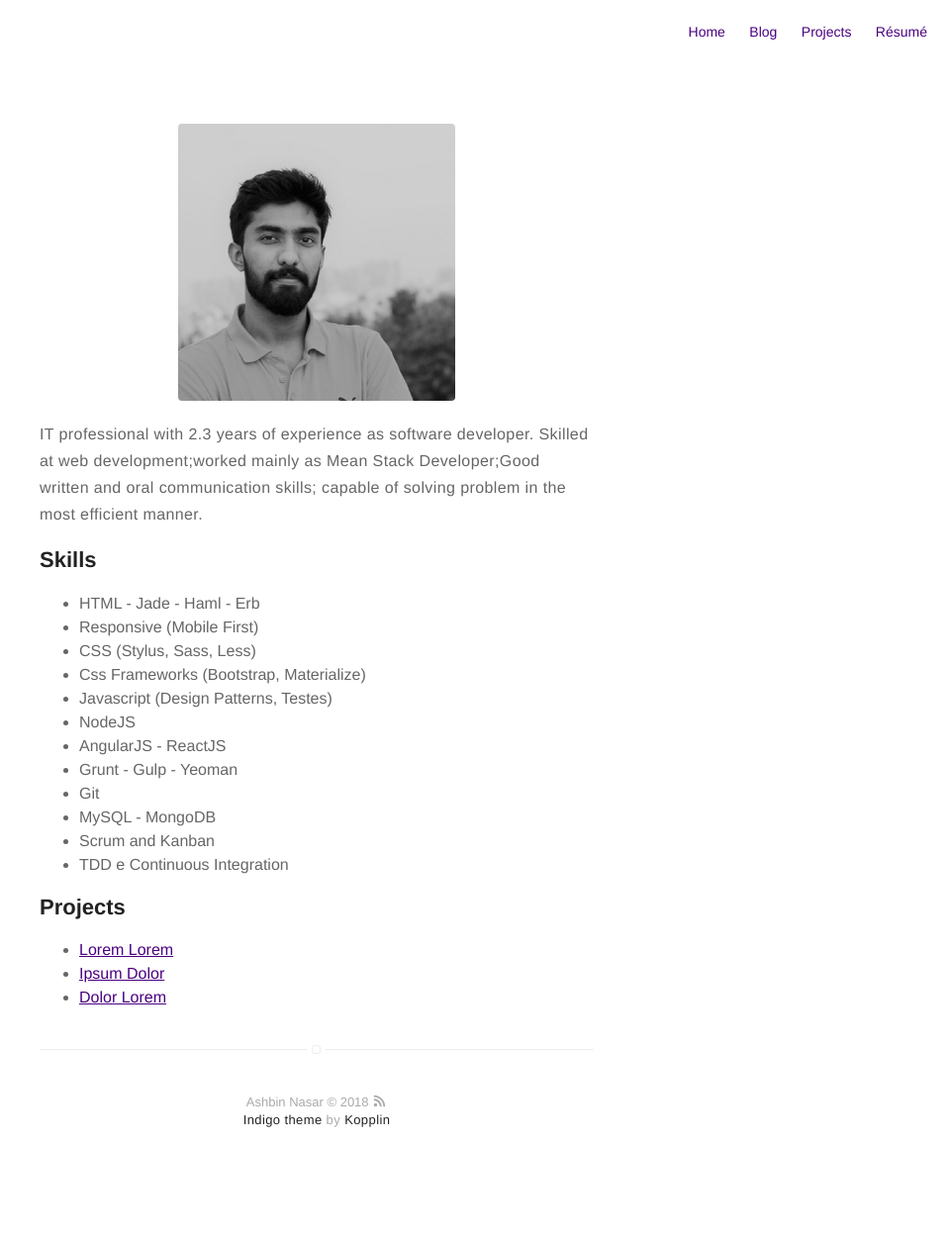
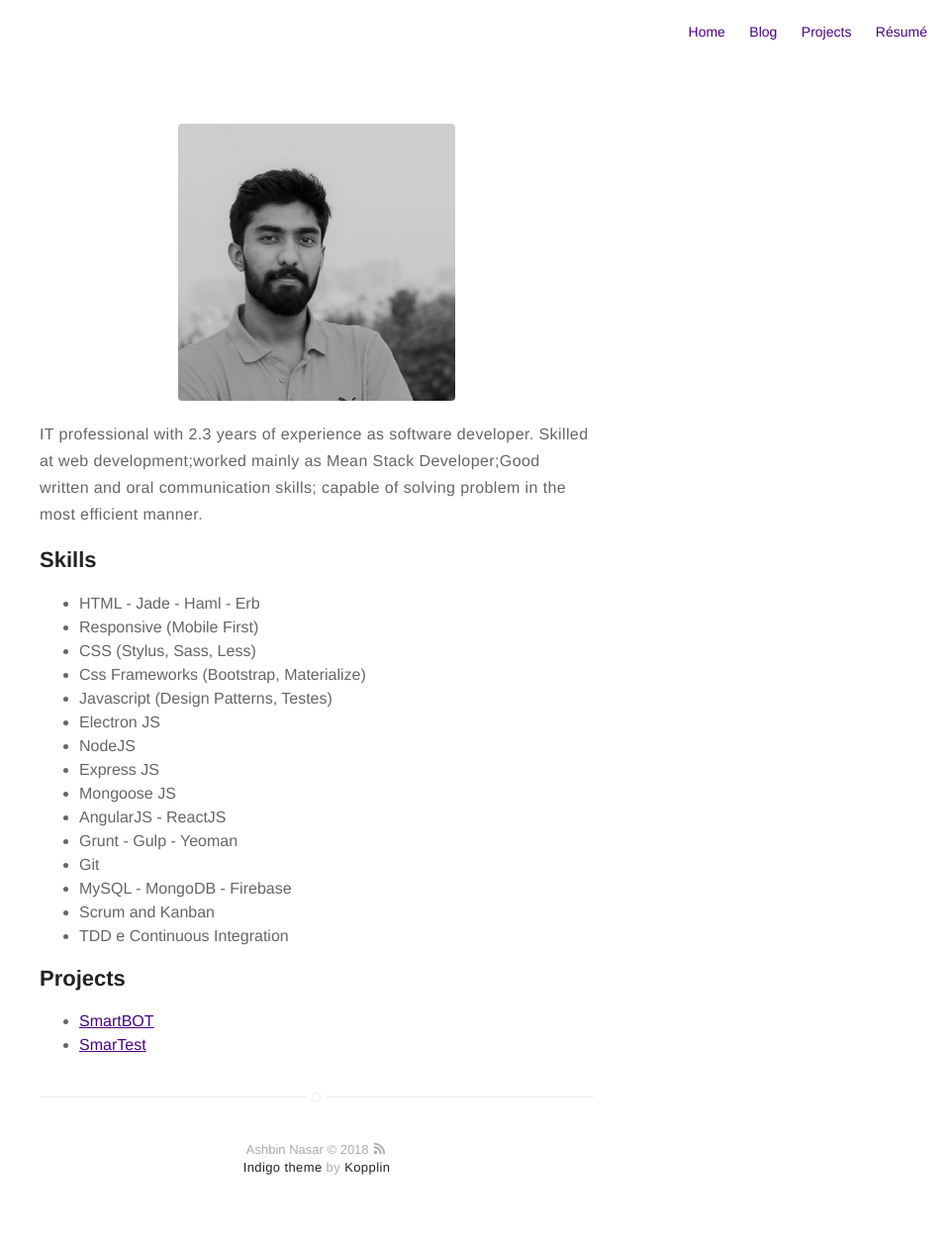
Before and after one commit to ashbinnasar/ashbinnasar.github.io, a Jekyll site: the page built from about.md, in a window 1280 px wide. Shown: the whole page at 99% size, without its empty margins (320-1280 px from the left). Built offline with Jekyll 4.4.1, drawn with Linux system fonts in a browser that asks for light colours; before the commit the page ends 1203 px from its top, so only the background shows below that.

Commit message:
links added

```diff
--- a/_config.yml
+++ b/_config.yml
@@ -34,21 +34,21 @@ disqus:
   categories: [blog, project] # only show disqus for posts that have these categories
 
 # if you don't have any of social below, comment the line
-facebook: myfacebook
-twitter: mytwitter
+# facebook: myfacebook
+# twitter: mytwitter
 # google: mygoogle
-# instagram: myinstagram
+instagram: https://www.instagram.com/ashbin.nasar/
 # pinterest: mypinterest
-# linkedin: mylinkedin
+linkedin: https://www.linkedin.com/in/ashbin-nasar
 # youtube: myyoutube
 # spotify: myspotify
-github: mygithub
+github: https://github.com/ashbinnasar
 # gitlab: mygitlab
 # lastfm: mylastfm
 # stackoverflow: 7044681/mystackoverflow
 # quora: userquora
 # reddit: username
-medium: medium
+medium: https://medium.com/@ashbinnasar_58191
 # vimeo: myvimeo
 # lanyrd: mylanyrd
 email: ashbinnasardocs@gmail.com
--- a/about.md
+++ b/about.md
@@ -16,13 +16,16 @@ Skilled at web development;worked mainly as Mean Stack Developer;Good written an
 	<li>CSS (Stylus, Sass, Less)</li>
 	<li>Css Frameworks (Bootstrap, Materialize)</li>
 	<li>Javascript (Design Patterns, Testes)</li>
+	<li>Electron JS</li>
 	<li>NodeJS</li>
+	<li>Express JS</li>
+	<li>Mongoose JS</li>
 	<li>AngularJS - ReactJS</li>
 	<li>Grunt - Gulp - Yeoman</li>
 	<li>Git</li>
 	<!-- <li>PHP</li> -->
 	<!-- <li>Python</li> -->
-	<li>MySQL - MongoDB</li>
+	<li>MySQL - MongoDB - Firebase</li>
 	<li>Scrum and Kanban</li>
 	<li>TDD e Continuous Integration</li>
 </ul>
@@ -30,7 +33,6 @@ Skilled at web development;worked mainly as Mean Stack Developer;Good written an
 <h2>Projects</h2>
 
 <ul>
-	<li><a href="https://github.com/">Lorem Lorem</a></li>
-	<li><a href="https://github.com/">Ipsum Dolor</a></li>
-	<li><a href="https://github.com/">Dolor Lorem</a></li>
+	<li><a href="https://www.brillio.com/">SmartBOT</a></li>
+	<li><a href="https://www.brillio.com/solutions/smartest">SmarTest</a></li>
 </ul>
```
